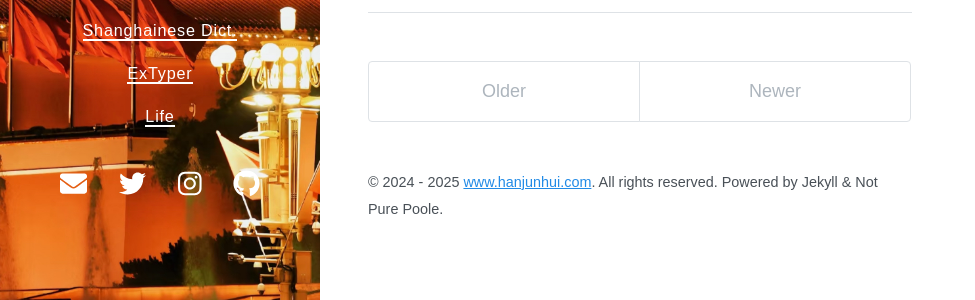
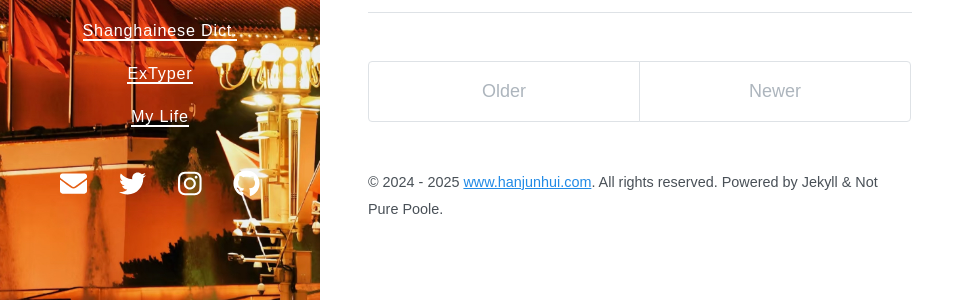
Before and after one commit to sugoijosephhan/sugoijosephhan.github.io, a Jekyll site: the page built from index.html, in a window 1280 px wide. Shown: the part 480-780 px from the top of the page, without its empty margins (0-975 px from the left). Built offline with Jekyll 4.4.1, drawn with Linux system fonts in a browser that asks for light colours; nearby versions of some CDN libraries; the list of posts is cut into pages by our own code.

Commit message:
2024/11/17/12:45 - Modified the contents.

```diff
--- a/_data/navigation.yml
+++ b/_data/navigation.yml
@@ -6,5 +6,5 @@
   url: /shanghainese
 - title: ExTyper
   url: /extyper
-- title: Life
+- title: My Life
   url: https://blog.hanjunhui.com
```
